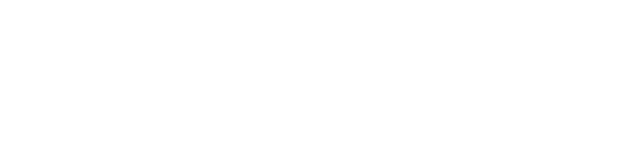
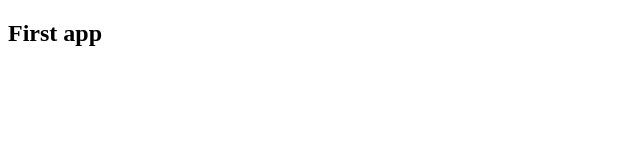
Before and after one commit to Amisha07/angularjs-test, a plain HTML site: page 04/index.html in a window 1280 px wide. Shown: the whole page, without its empty margins (0-640 px from the left). Drawn offline with Linux system fonts and the light colour scheme.

Commit message:
Updated index.html in 04 folder

```diff
--- a/04/index.html
+++ b/04/index.html
@@ -9,6 +9,7 @@
     <title>My first AngularJS app</title>
   </head>
   <body>
+    <h2>First app</h2>
 <div ng-controller="MyFristController">
 
 </div>
```
